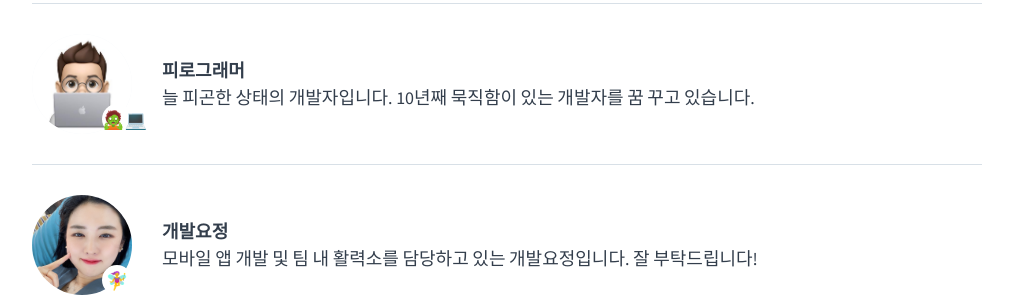
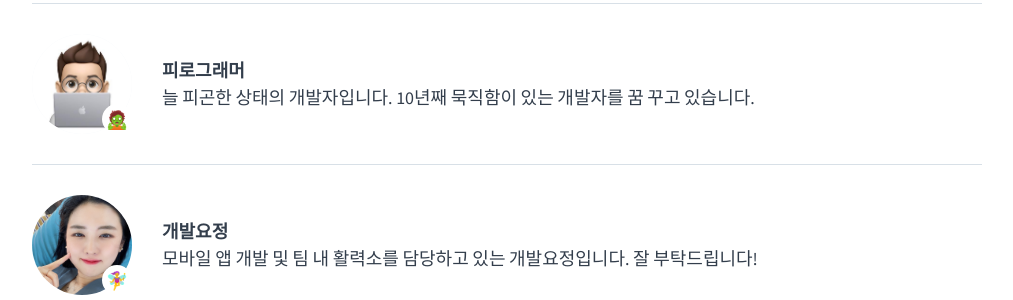
Before and after one commit to tedpark/oy-alldev.github.io, a Jekyll site: the page built from about/index.md, in a window 1280 px wide. Shown: the part 1378-1678 px from the top of the page, without its empty margins (133-1146 px from the left). Built offline with Jekyll 4.4.1, drawn with Linux system fonts in a browser that asks for light colours.

```diff
--- a/_data/members.yml
+++ b/_data/members.yml
@@ -38,5 +38,5 @@
 
 - id: 834561
   name: 피로그래머
-  emoji: 🧟‍💻
+  emoji: 🧟‍
   comment: 늘 피곤한 상태의 개발자입니다. 10년째 묵직함이 있는 개발자를 꿈 꾸고 있습니다.
```
